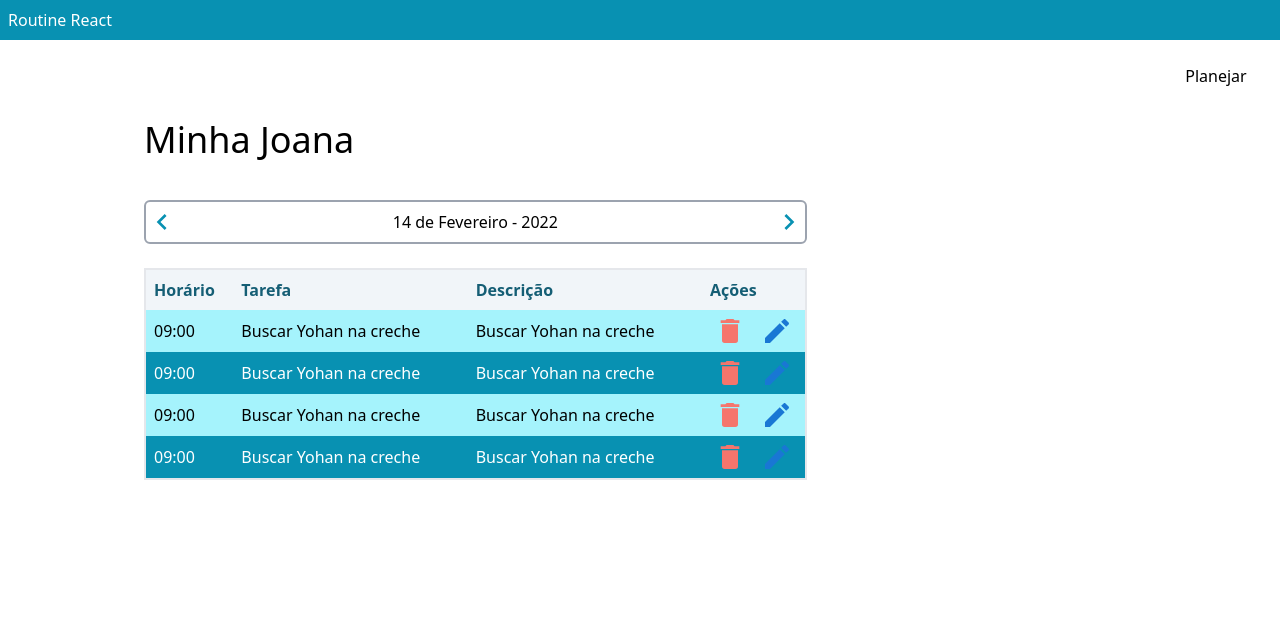
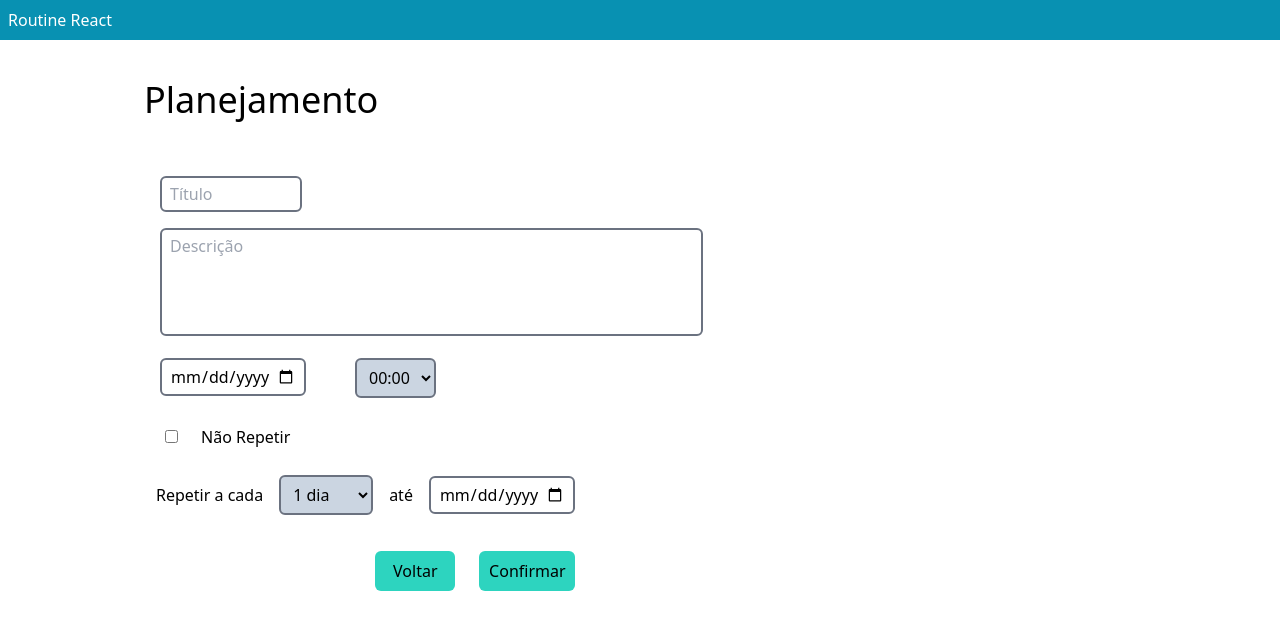
Before and after one commit to MichaelCX77/Routine-React, a Next.js app: page / in a window 1280 px wide. Shown: the top 630 px of the page. Built offline with nearby package versions, Linux system fonts and the light colour scheme.

Commit message:
Criacao da tela de Planejamento

```diff
--- /dev/null
+++ b/src/components/Formulario.tsx
@@ -0,0 +1,63 @@
+import React from "react";
+import Input from "./inputs/Input"
+import TextArea from "./inputs/TextArea"
+import Select from "./inputs/Select";
+import Button from "./buttons/Button";
+
+export default function Formulario(props){
+
+    function generateOptions(){
+        let arrayhorario = []
+
+        for (let horas = 0; horas < 24; horas++) {
+            let horaAtual = (horas.toString().length == 1) ? "0"+horas+":" : horas+":"
+
+            for (let min = 0; min < 60; min+=15) {
+                let horaFinal = horaAtual+ (min.toString().length == 1 ? "0"+min : min)
+                arrayhorario.push(horaFinal)
+            }
+        }
+        return arrayhorario;
+    }
+
+    const arraydays = ["1 dia","2 dias", "3 dias","4 dias","5 dias",
+                        "6 dias","7 dias","10 dias","15 dias","20 dias","1 mês"]
+
+    return(
+        <React.Fragment>
+
+            <div className="container">
+                <div className="flex">
+                    <Input placeholder="Título" type="text"/>
+                </div>
+                <div className="flex">
+                    <TextArea placeholder="Descrição" cols="55" rows="4"/>
+                </div>
+                <div className="flex">
+                    <Input type="date" width="w-3/4"/>
+                    <Select arrayOptions={generateOptions()} />
+                </div>
+                <div className="flex items-baseline">
+                    <Input id="check_naorepetir" type="checkbox" />
+                    <label className="pl-3" htmlFor="check_naorepetir">Não Repetir</label>
+                </div>
+                <div className="flex items-baseline">
+                    <span className="pl-3 mt-3 text-2x1">Repetir a cada</span>
+                    <Select arrayOptions={arraydays} />
+                    <span className="pt-3">até</span>
+                    <Input type="date" width="w-3/4"/>
+                </div>
+                {/* <div className="flex items-baseline">
+                    <Input type="checkbox" back="blue-600"/>
+                    <Input type="checkbox" back="red-600"/>
+                    <Input type="checkbox" back="yellow-600"/>
+                    <Input type="checkbox" back="green-600"/>
+                </div> */}
+            </div>
+            <div className="flex place-content-center mt-5">
+                <Button text="Voltar" classe="bg-gray-400 hover:bg-gray-200 mx-3"/>
+                <Button text="Confirmar" classe="bg-green-500 hover:bg-green-300 mx-3 w-24"/>
+            </div>
+        </React.Fragment>
+    )
+}
--- a/src/components/Table.tsx
+++ b/src/components/Table.tsx
@@ -1,6 +1,5 @@
 import ButtonSmall from './buttons/ButtonSmall'
 
-import Icon from '@mdi/react';
 import React from 'react';
 
 function head(){
--- a/src/components/buttons/Button.tsx
+++ b/src/components/buttons/Button.tsx
@@ -1,12 +1,12 @@
 
 export default function Button(props){
 
-    const color = props.color ?? 'teal'
+    const classe = props.classe
 
     return (
         <div>
             <button className={`
-                w-20 bg-${color}-400 rounded-md py-2 px-2 hover:bg-${color}-300`} >
+                w-20 bg-teal-400 rounded-md py-2 px-2 hover:bg-teal-300 ${props.classe}`} >
                 {props.text}
             </button>
         </div>
--- /dev/null
+++ b/src/components/inputs/Input.tsx
@@ -0,0 +1,16 @@
+
+export default function Input(props){
+
+    const width = props.width ?? 'w-2/4'
+    const back = props.bg ?? 'bg-slate-300'
+    return (
+        <div className="">
+            <input id={props.id} type={props.type} className={`
+                    bg-${back} rounded-md border-2
+                    border-gray-500 px-2 py-1 ${width} outline-0
+                    m-4`}
+                    placeholder={props.placeholder}>
+            </input>
+        </div>
+    )
+}
--- /dev/null
+++ b/src/components/inputs/Select.tsx
@@ -0,0 +1,17 @@
+
+export default function Select(props){
+
+    return (
+        <div className="">
+            <select className={`${props.class} bg-slate-300 rounded-md border-2
+                    border-gray-500 px-2 py-1.5 outline-0 m-4`}>
+                {
+                    props.arrayOptions.map((val) => {
+                        return <option value="">{val}</option>
+                    })
+                }
+            </select>
+
+        </div>
+    )
+}
--- /dev/null
+++ b/src/components/inputs/TextArea.tsx
@@ -0,0 +1,14 @@
+
+export default function TextArea(props){
+
+    return (
+        <div className="">
+            <textarea className="
+                    rounded-md border-2
+                    border-gray-500 px-2 py-1 ml-4 outline-0 resize-none"
+                    placeholder={props.placeholder}
+                    cols={props.cols} rows={props.rows}>
+            </textarea>
+        </div>
+    )
+}
--- a/src/pages/index.tsx
+++ b/src/pages/index.tsx
@@ -4,18 +4,20 @@ import Table from '../components/Table'
 import DateBar from '../components/DateBar'
 import Conteudo from '../components/Conteudo'
 import Main from '../components/Main'
+import Formulario from '../components/Formulario'
 
 export default function Home(){
     return (
         <div className='w-screen'>
             <NavBar title="Routine React"/>
             <div className='flex justify-end mx-6 my-4'>
-                <Button text="Planejar"/>
+                {/* <Button text="Planejar"/> */}
             </div>
-            <Main title="Minha Joana">
+            <Main title="Planejamento">
                 <Conteudo>
-                    <DateBar date="14 de Fevereiro - 2022"/>
-                    <Table />
+                    {/* <DateBar date="14 de Fevereiro - 2022"/>
+                    <Table /> */}
+                    <Formulario></Formulario>
                 </Conteudo>
             </Main>
         </div>
```
